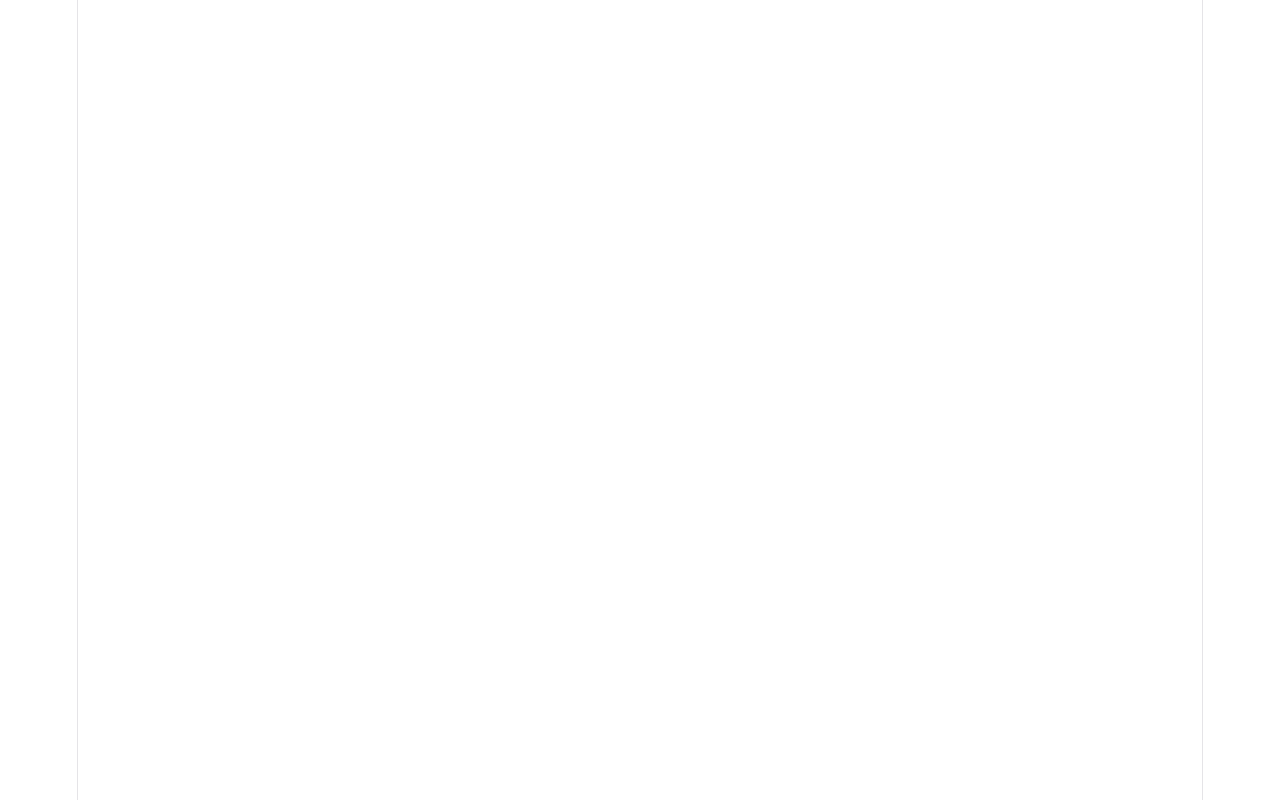
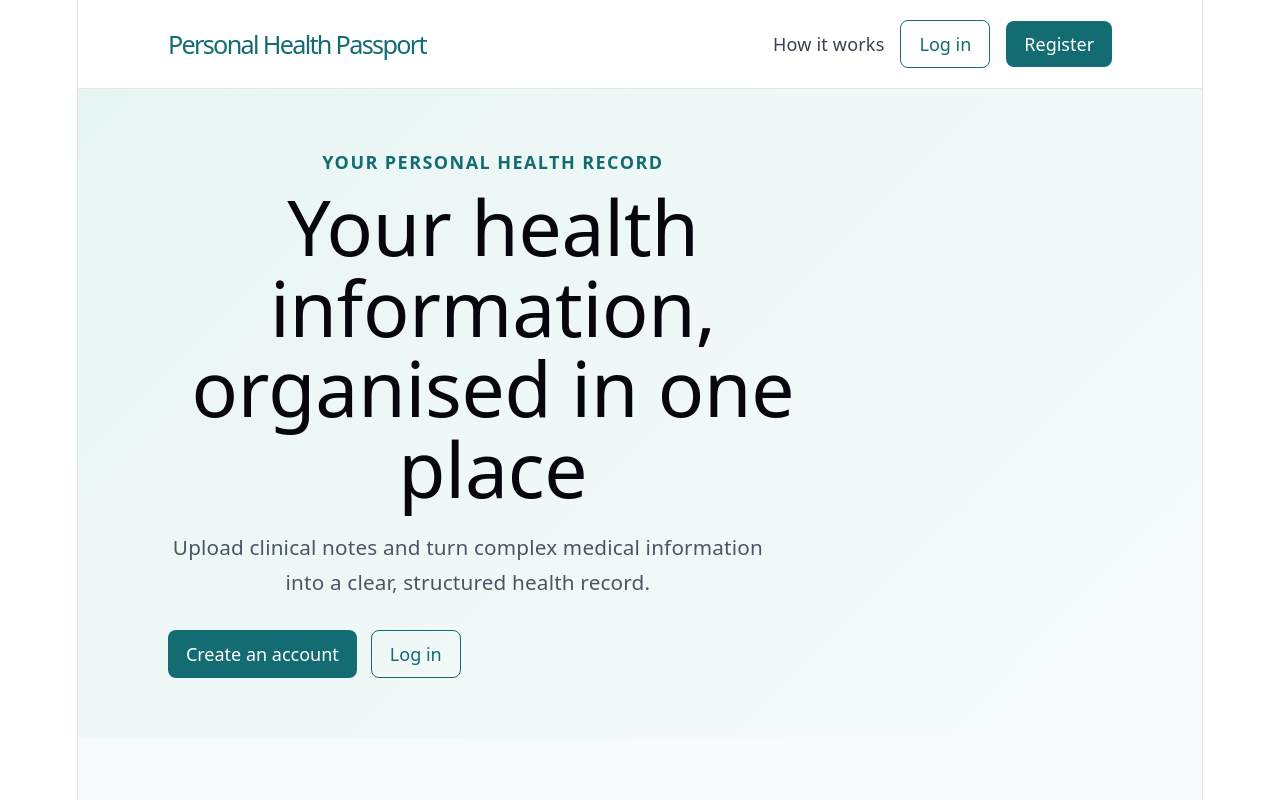
Before and after one commit to michh18/personal-health-passport, a React app in the folder frontend/: page / in a window 1280 px wide. Before the commit this address had no page. Shown: the top 800 px of the page. Built offline with nearby package versions, Linux system fonts and the light colour scheme; the HTML template or start-up script is replaced by a standard one.

Commit message:
Add route for Home page

```diff
--- a/frontend/src/App.jsx
+++ b/frontend/src/App.jsx
@@ -1,11 +1,12 @@
 import { BrowserRouter, Routes, Route } from "react-router-dom";
-
+import HomePage from "./pages/HomePage";
 import ClinicalNotesPage from "./pages/ClinicalNotesPage";
 
 function App() {
   return (
     <BrowserRouter>
       <Routes>
+        <Route path="/" element={<HomePage />} />
         <Route path="/upload" element={<ClinicalNotesPage />} />
       </Routes>
     </BrowserRouter>
```
